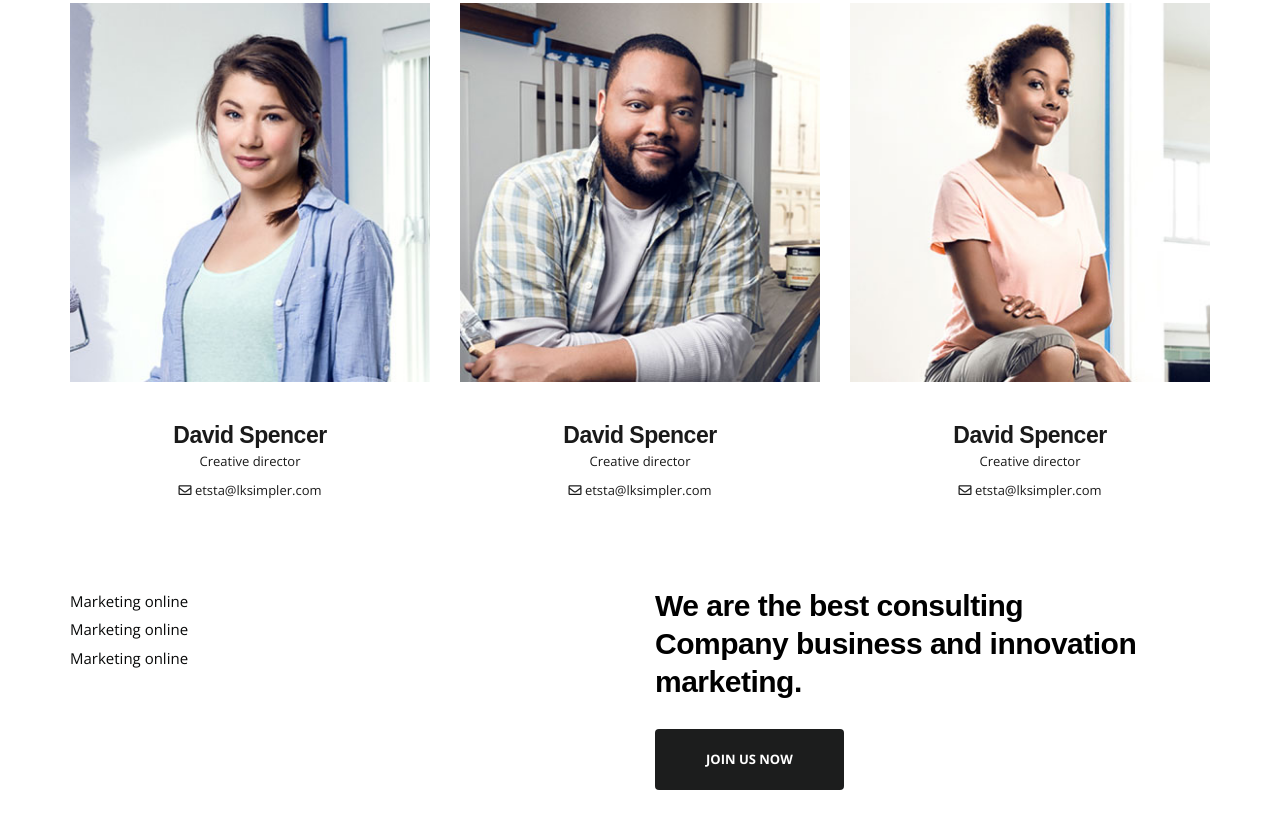
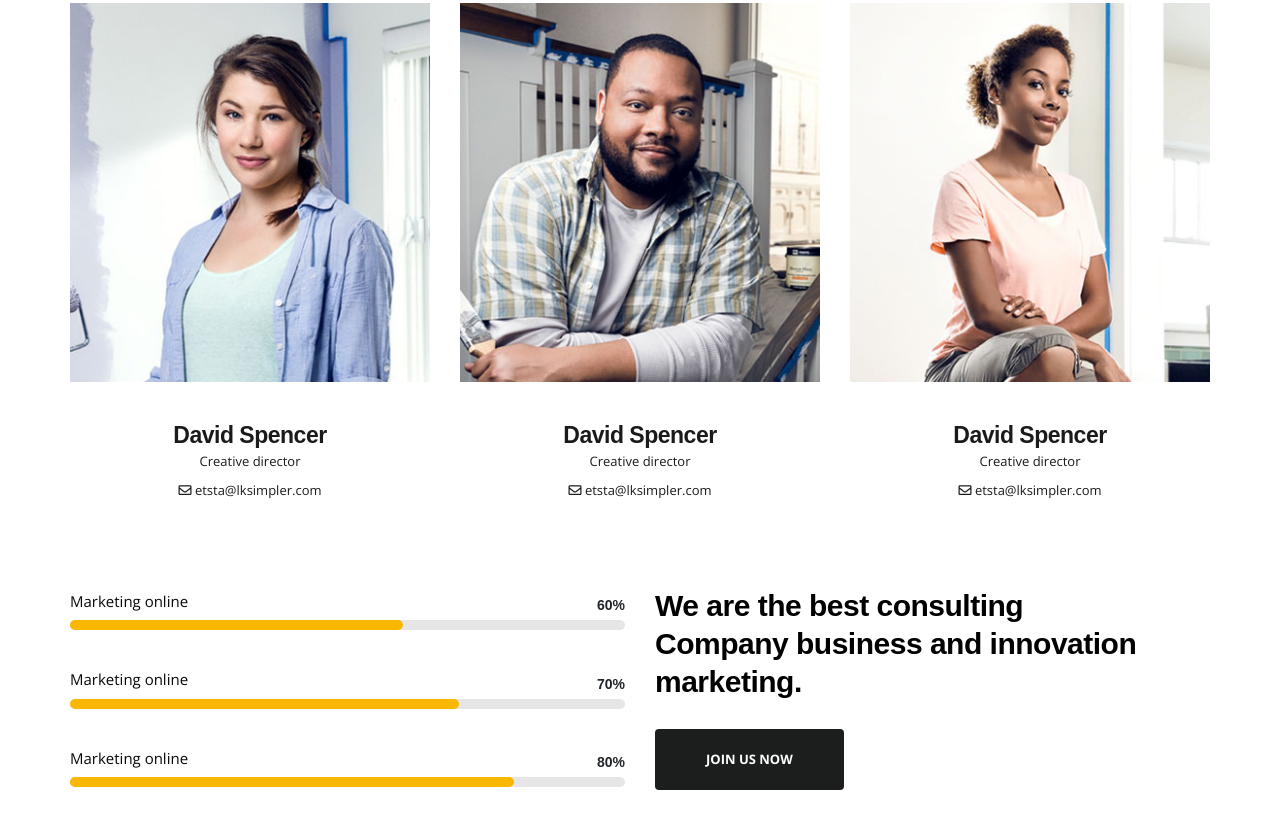
Before and after one commit to Afroja0/Dana, a plain HTML site: page index.html in a window 1280 px wide. Shown: the part 3604-4432 px from the top of the page. Drawn offline with nearby package versions, Linux system fonts and the light colour scheme.

Commit message:
Skill Area Update

```diff
--- a/index.html
+++ b/index.html
@@ -8,6 +8,7 @@
     <link rel="stylesheet" href="assets/css/all.min.css">
     <link rel="stylesheet" href="assets/css/bootstrap.min.css">
     <link rel="stylesheet" href="assets/css/default.css">
+    <link rel="stylesheet" href="assets/css/jquery.lineProgressbar.css">
     <link rel="stylesheet" href="assets/css/owl.carousel.min.css">
     <link rel="stylesheet" href="style.css">
 </head>
@@ -662,7 +663,9 @@
 
 
 
+
     <script src="assets/js/jquery-3.3.1.min.js"></script>
+    <script src="assets/js/jquery.lineProgressbar.js"></script>
     <script src="assets/js/bootstrap.min.js"></script>
     <script src="assets/js/isotope.pkgd.min.js"></script>
     <script src="assets/js/imagesloaded.pkgd.min.js"></script>
```
Also changed, not shown: assets/images/parlx2.jpg (added), assets/images/vdo-img.jpg (added).
